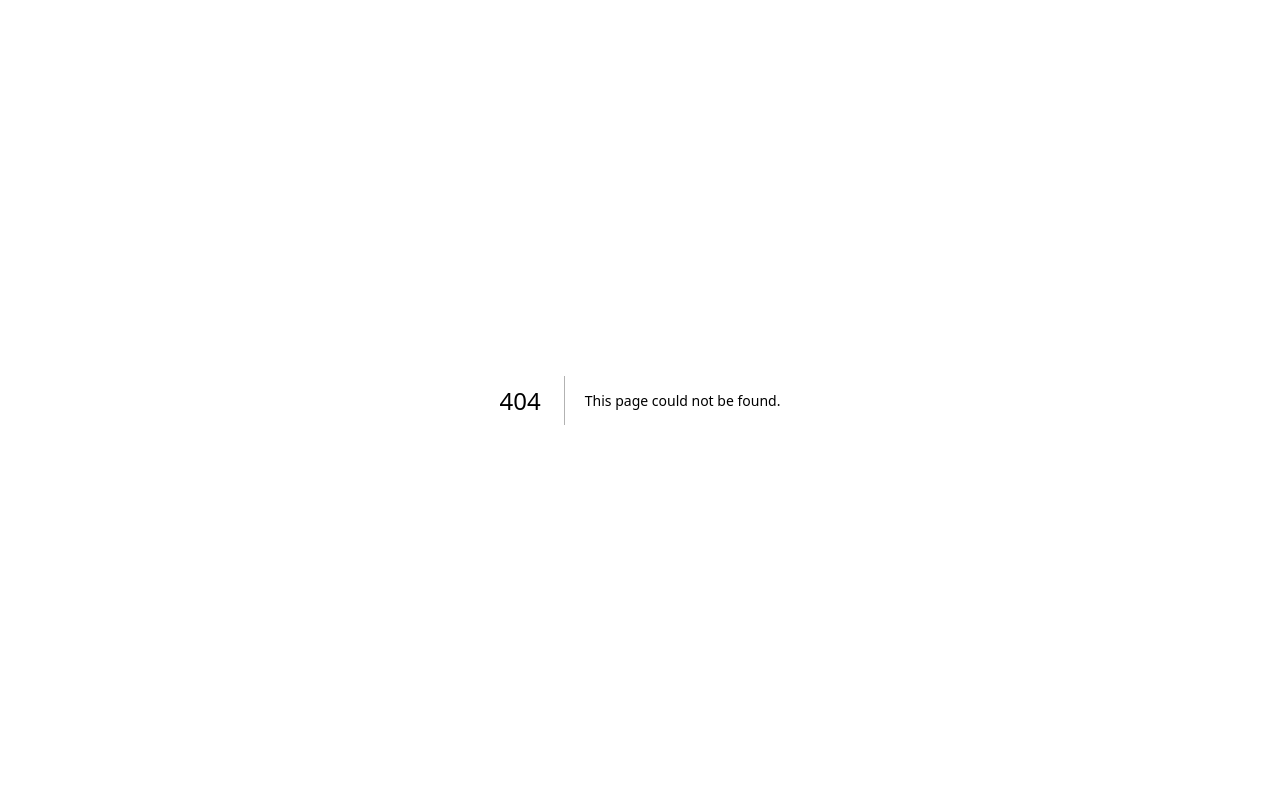
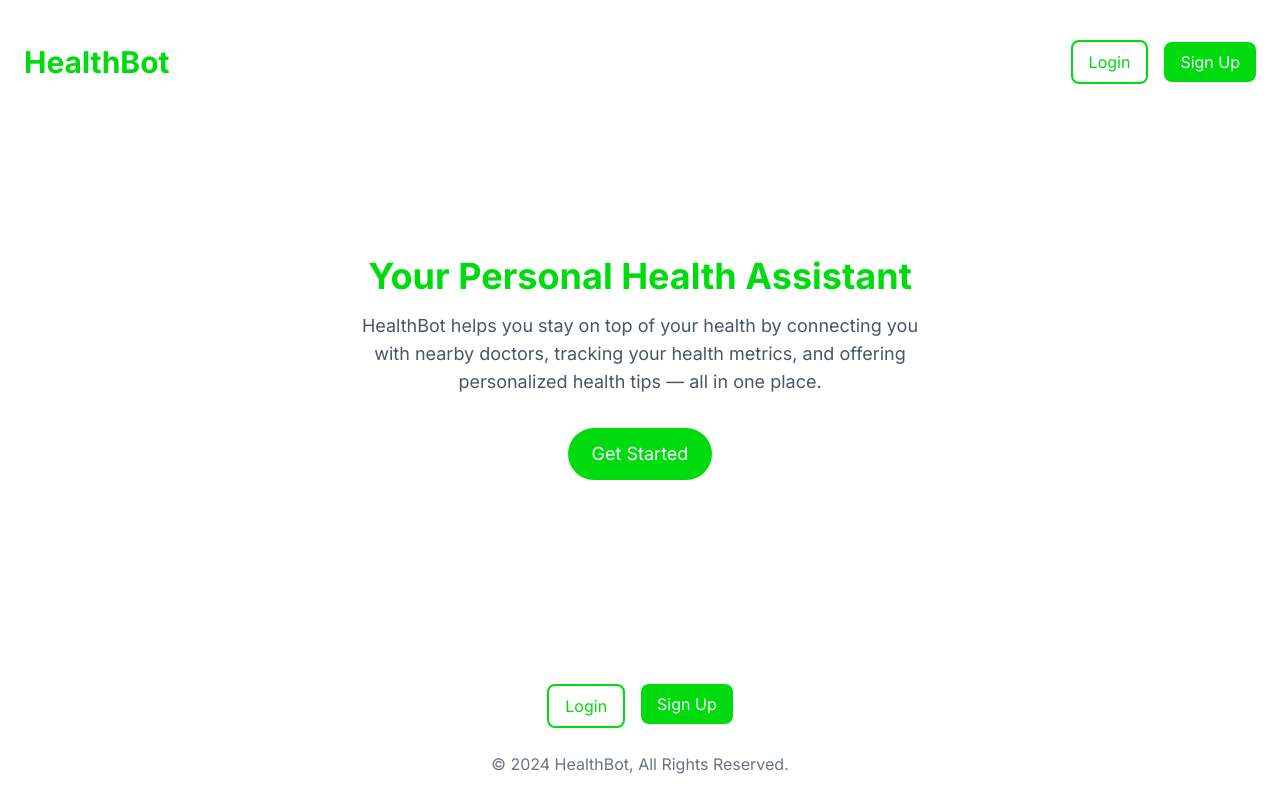
Before and after one commit to sarmadhamdani02/HealthBot.ai, a Next.js app: page /landingPage in a window 1280 px wide. Before the commit this address had no page. Built offline with nearby package versions, Linux system fonts and the light colour scheme.

Commit message:
create 1 file and update 1 file : added landing page :)

```diff
--- /dev/null
+++ b/src/app/landingPage/page.tsx
@@ -0,0 +1,58 @@
+import React from 'react';
+import Link from 'next/link';
+import { RiGoogleFill } from '@remixicon/react';
+
+const LandingPage = () => {
+  return (
+    <div className="min-h-screen bg-white flex flex-col justify-between p-6">
+      {/* Header */}
+      <header className="flex justify-between items-center py-4">
+        <h1 className="text-[#00DB0F] text-3xl font-bold">HealthBot</h1>
+        <div className="space-x-4">
+          <Link href="/login">
+            <button className="text-[#00DB0F] border-2 border-[#00DB0F] py-2 px-4 rounded-lg hover:bg-[#00DB0F] hover:text-white transition duration-200">
+              Login
+            </button>
+          </Link>
+          <Link href="/signup">
+            <button className="text-white bg-[#00DB0F] py-2 px-4 rounded-lg hover:bg-[#00DB0F]/90 transition duration-200">
+              Sign Up
+            </button>
+          </Link>
+        </div>
+      </header>
+
+      {/* Main Section */}
+      <main className="flex flex-col items-center text-center">
+        <h2 className="text-[#00DB0F] text-4xl font-bold mb-4">Your Personal Health Assistant</h2>
+        <p className="text-gray-600 text-lg mb-8 max-w-xl">
+          HealthBot helps you stay on top of your health by connecting you with nearby doctors, tracking your health metrics, and offering personalized health tips — all in one place.
+        </p>
+        <Link href="/signup">
+          <button className="text-white bg-[#00DB0F] py-3 px-6 rounded-full hover:bg-[#00DB0F]/90 transition duration-200 text-lg">
+            Get Started
+          </button>
+        </Link>
+      </main>
+
+      {/* Footer */}
+      <footer className="w-full flex flex-col items-center mt-12">
+        <div className="flex space-x-4">
+          <Link href="/login">
+            <button className="text-[#00DB0F] border-2 border-[#00DB0F] py-2 px-4 rounded-lg hover:bg-[#00DB0F] hover:text-white transition duration-200">
+              Login
+            </button>
+          </Link>
+          <Link href="/signup">
+            <button className="text-white bg-[#00DB0F] py-2 px-4 rounded-lg hover:bg-[#00DB0F]/90 transition duration-200">
+              Sign Up
+            </button>
+          </Link>
+        </div>
+        <p className="text-gray-500 mt-6">© 2024 HealthBot, All Rights Reserved.</p>
+      </footer>
+    </div>
+  );
+};
+
+export default LandingPage;
--- a/src/app/page.tsx
+++ b/src/app/page.tsx
@@ -3,6 +3,7 @@ import Link from 'next/link';
 export default function Home() {
   return <>
     <h1>Welcome home!</h1>
+    <Link href={'/landingPage'}>LandingPage | </Link>
     <Link href={'/dashboard'}>Dashboard </Link>
     <Link href={'/chatscreen'}>Chat Screen </Link>
     <Link href={'/doctorscreen'}>Doctor Screen </Link>
```
